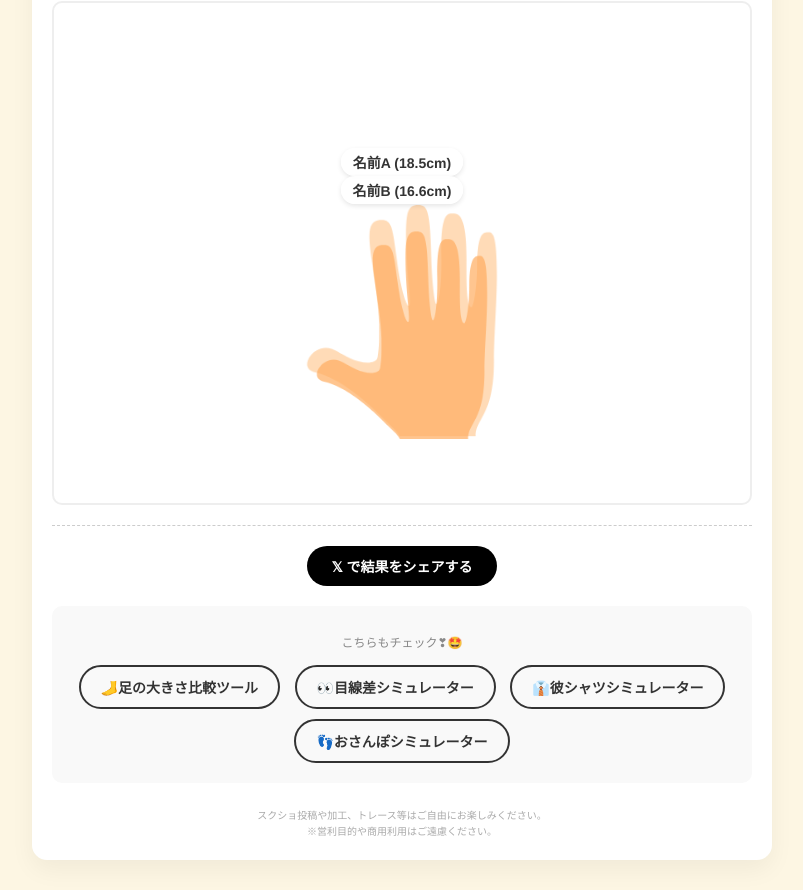
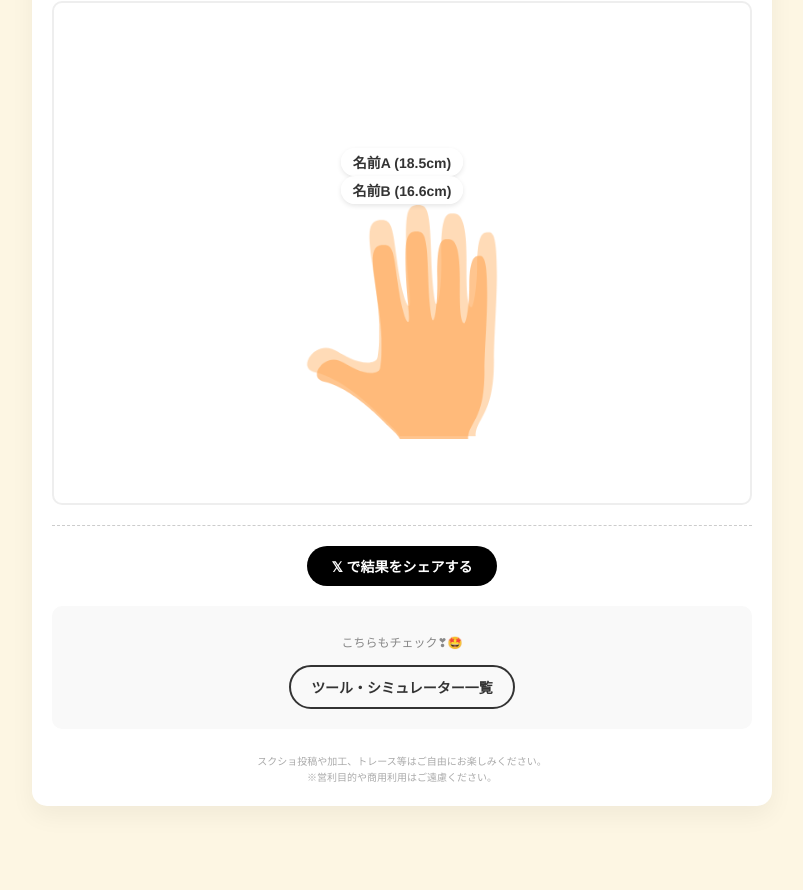
Before and after one commit to qwertyaz111/hand-size-comparison, a plain HTML site: page index.html in a window 1280 px wide. Shown: the part 414-1304 px from the top of the page, without its empty margins (238-1041 px from the left). After the commit the page ends 1250 px from the top, so only its background shows below. Drawn offline with Linux system fonts and the light colour scheme.

Commit message:
Change tool links in index.html
Updated links in the tools section of the HTML file.

```diff
--- a/index.html
+++ b/index.html
@@ -160,18 +160,9 @@
 
         <div class="other-tools-link">
             <p style="font-size: 12px; color: #888; margin-bottom: 10px;">こちらもチェック❣🤩</p>
-            <a href="https://qwertyaz111.github.io/foot-size-comparison/">
-                🦶足の大きさ比較ツール
+            <a href="https://qwertyaz111.github.io/my-site-hub/">
+                ツール・シミュレーター一覧
             </a>
-            <a href="https://qwertyaz111.github.io/eye-level-simulator/">
-                👀目線差シミュレーター
-            </a>
-            <a href="https://qwertyaz111.github.io/shared-shirt-simulator/">
-        👔彼シャツシミュレーター
-    </a>
-            <a href="https://qwertyaz111.github.io/stroll-date-simulator/">
-        👣おさんぽシミュレーター
-    </a>
         </div>
 
         <div class="license-text">
```
